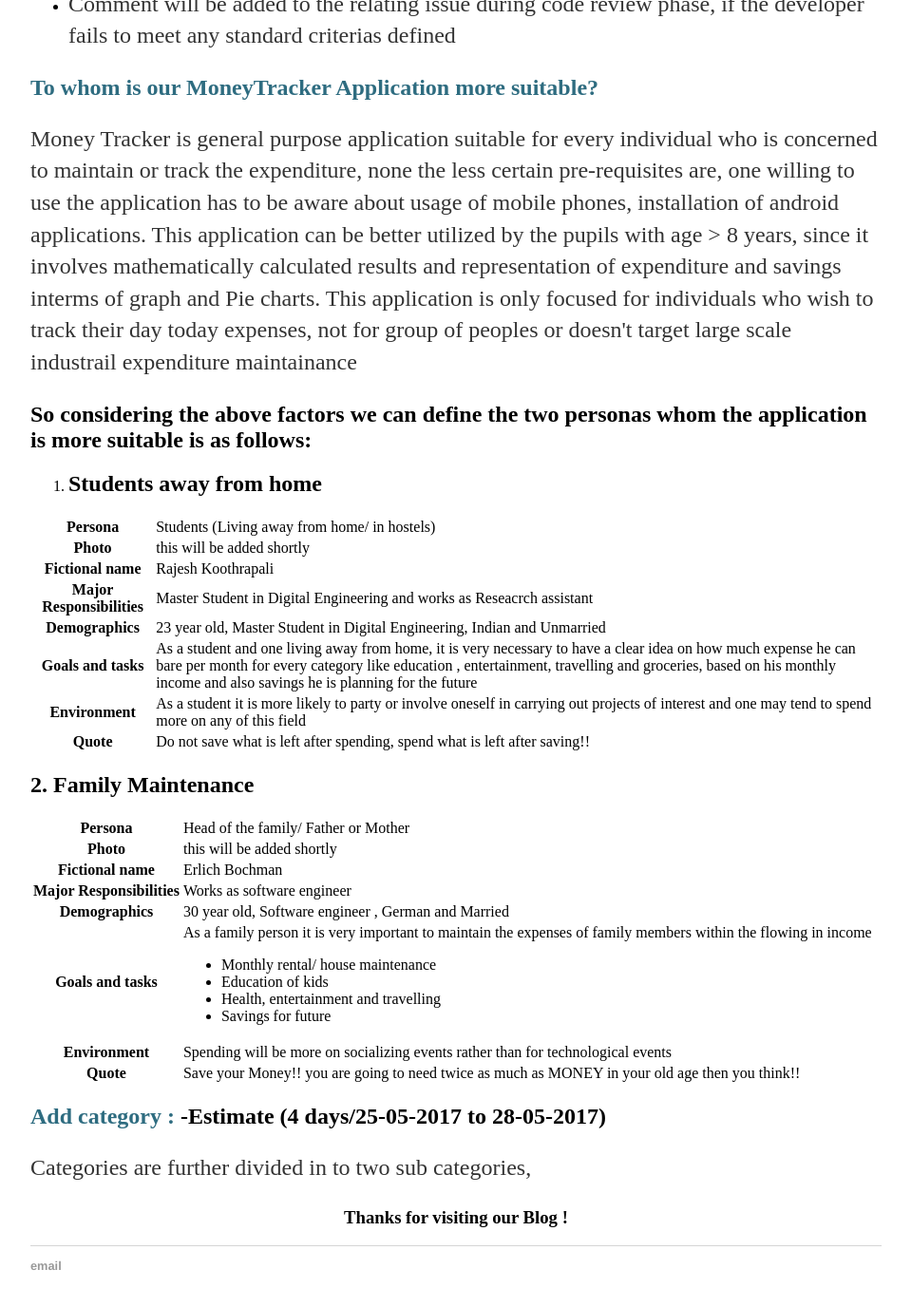
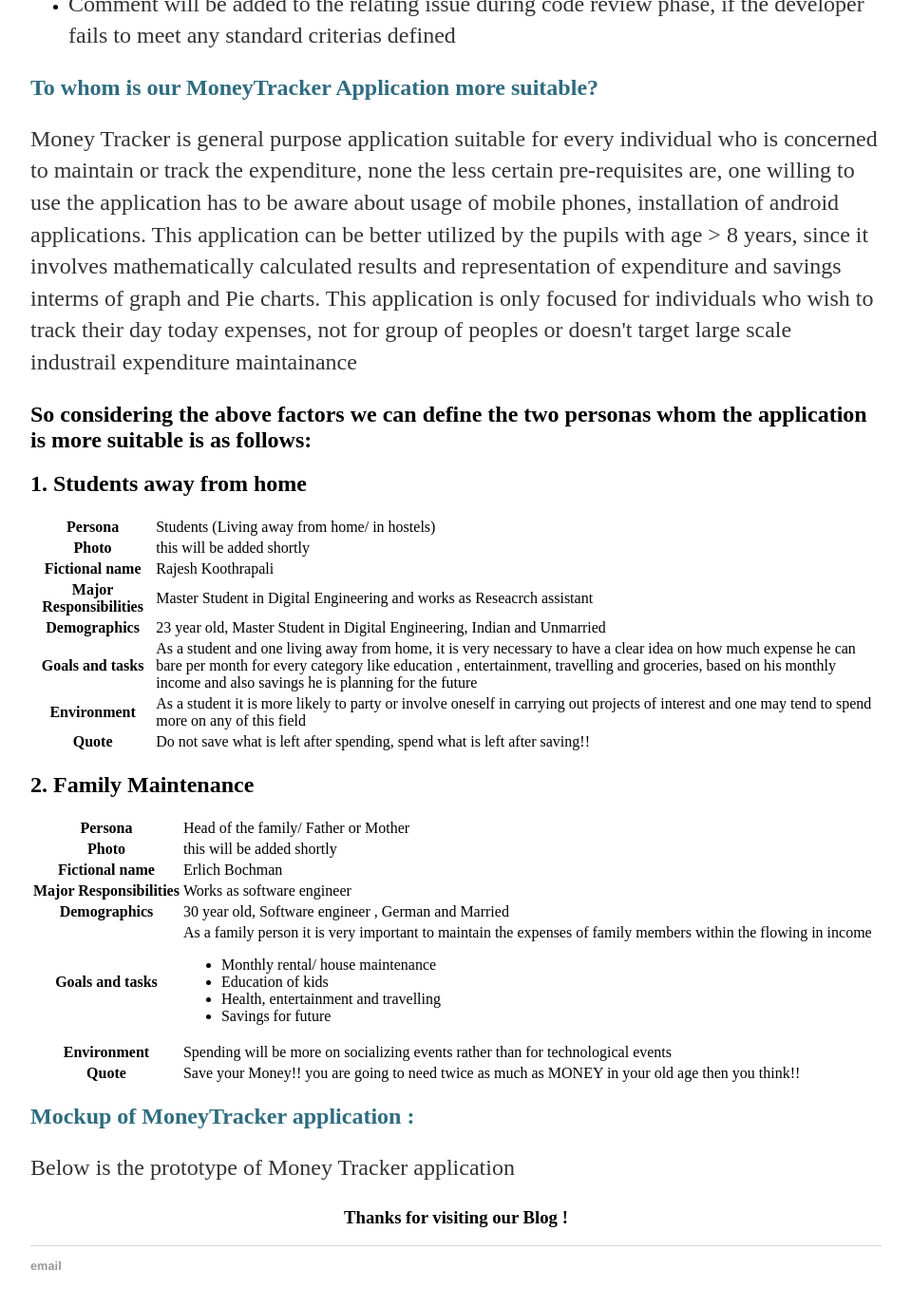
Before and after one commit to vinoth789/Money-tracker, a Jekyll site: the page built from docs/_posts/2017-06-04-ImplementationAndUIDesign.md, in a window 1280 px wide and 1400 px high, scrolled down 1785 px. Shown: the top 1376 px of the window at 95% size, without its empty margins (160-1119 px from the left). Built offline with Jekyll 4.4.1, drawn with Linux system fonts in a browser that asks for light colours; our own code applies the rules of GitHub Pages for plain Markdown files.

Commit message:
Update 2017-06-04-ImplementationAndUIDesign.md

```diff
--- a/docs/_posts/2017-06-04-ImplementationAndUIDesign.md
+++ b/docs/_posts/2017-06-04-ImplementationAndUIDesign.md
@@ -28,9 +28,9 @@
 <h2 style="color: #2e6c80;">To whom is our MoneyTracker Application more suitable?</h2>
 <p>Money Tracker is general purpose application suitable for every individual who is concerned to maintain or track the expenditure, none the less certain pre-requisites are, one willing to use the application has to be aware about usage of mobile phones, installation of android applications. This application can be better utilized by the pupils with age > 8 years, since it involves mathematically calculated results and representation of expenditure and savings interms of graph and Pie charts. This application is only focused for individuals who wish to track their day today expenses, not for group of peoples or doesn't target large scale industrail expenditure maintainance </p>
 <h2>So considering the above factors we can define the two personas whom the application is more suitable is as follows: </h2>
-<ol>
-<li><h2>Students away from home</h2></li>
-</ol>
+
+<h2>1. Students away from home</h2>
+
 <div>
 <table>
 <tr>
@@ -129,8 +129,8 @@
 </table>
 </div>
 
-<h2 style="color: #2e6c80;">Add category :<span style="color: #000000;"> -Estimate (4 days/25-05-2017 to 28-05-2017)</span></h2>
-<p>Categories are further divided in to two sub categories,</p>
+<h2 style="color: #2e6c80;">Mockup of MoneyTracker application :</h2>
+<p>Below is the prototype of Money Tracker application </p>
 
 
 <h3 style="color: #000000; text-align:center;">Thanks for visiting our Blog !</h3>
```
